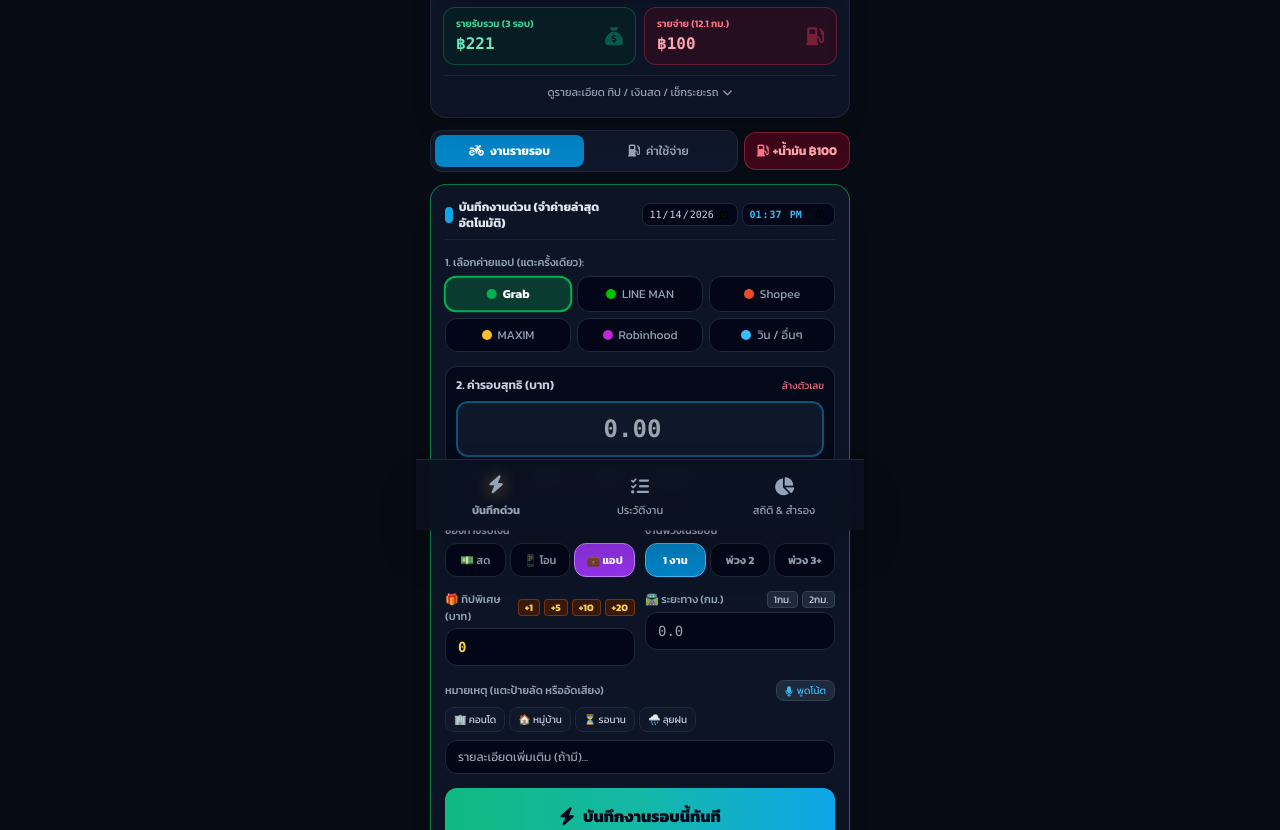
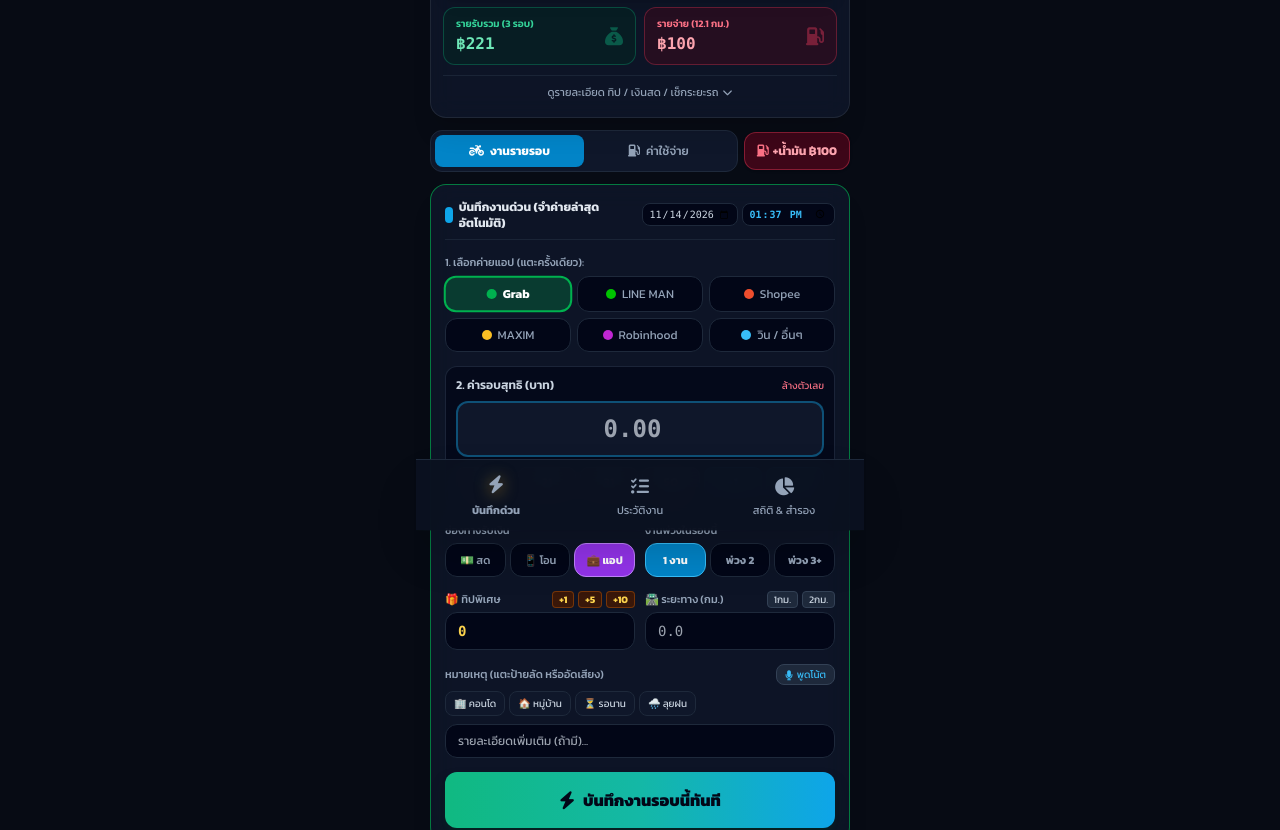
Before and after one commit to NNN-Duck/Rider1, a plain HTML site: page index.html in a window 1280 px wide. Shown: the part 270-1100 px from the top of the page. Drawn offline with nearby package versions, Linux system fonts and the light colour scheme.

Commit message:
Update index.html

```diff
--- a/index.html
+++ b/index.html
@@ -389,12 +389,11 @@
                 <div class="grid grid-cols-2 gap-2.5">
                     <div>
                         <div class="flex justify-between items-center mb-1">
-                            <label class="text-[11px] text-slate-400 font-medium">🎁 ทิปพิเศษ (บาท)</label>
+                            <label class="text-[11px] text-slate-400 font-medium">🎁 ทิปพิเศษ</label>
                             <div class="flex space-x-1">
                                 <button type="button" onclick="quickAddTip(1)" class="text-[10px] bg-amber-950/80 text-amber-300 px-1.5 py-0.2 rounded border border-amber-700/50 font-bold">+1</button>
                                 <button type="button" onclick="quickAddTip(5)" class="text-[10px] bg-amber-950/80 text-amber-300 px-1.5 py-0.2 rounded border border-amber-700/50 font-bold">+5</button>
                                 <button type="button" onclick="quickAddTip(10)" class="text-[10px] bg-amber-950/80 text-amber-300 px-1.5 py-0.2 rounded border border-amber-700/50 font-bold">+10</button>
-                                <button type="button" onclick="quickAddTip(20)" class="text-[10px] bg-amber-950/80 text-amber-300 px-1.5 py-0.2 rounded border border-amber-700/50 font-bold">+20</button>
                             </div>
                         </div>
                         <input type="number" step="0.01" id="tripTip" inputmode="decimal" placeholder="0" value="0" class="w-full bg-slate-950 border border-slate-800 text-amber-300 rounded-xl px-3 py-2 text-sm font-bold font-mono focus:ring-1 focus:ring-amber-500 focus:outline-none">
```
